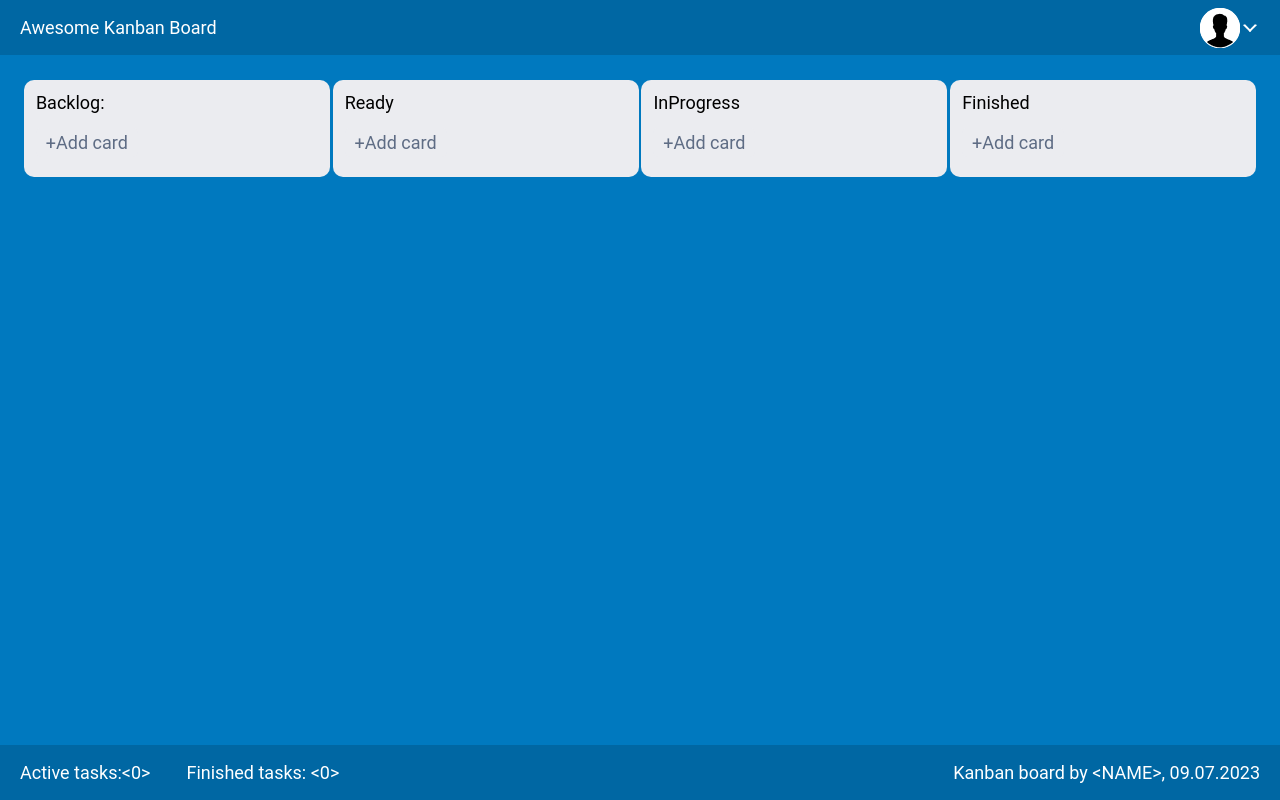
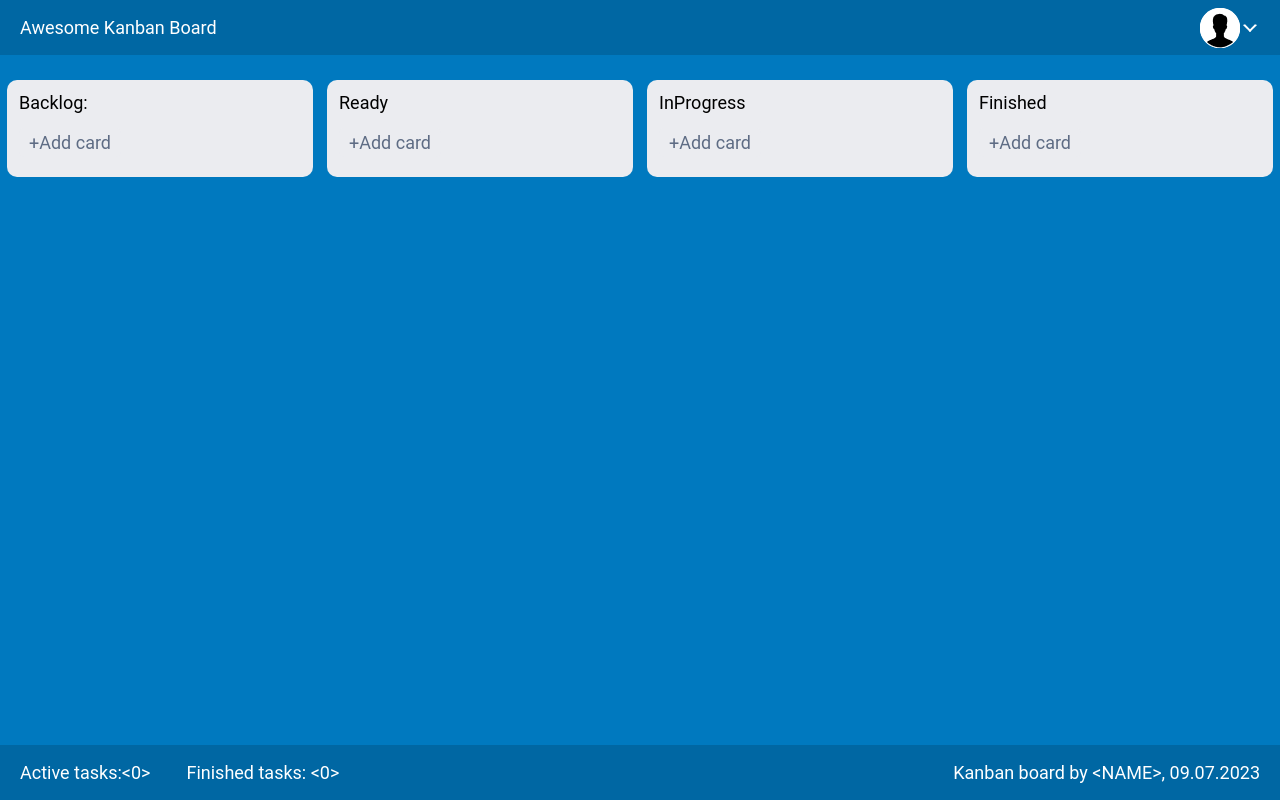
Before and after one commit to PickleRick56/Kanban, a React (Create React App) app: page / in a window 1280 px wide. Built offline with nearby package versions, Linux system fonts and the light colour scheme.

Commit message:
max-width 1300px

```diff
--- a/src/App.css
+++ b/src/App.css
@@ -30,7 +30,7 @@ a {
 }
 
 .max-width{
-  max-width: 1235px;
+  max-width: 1300px;
 
 }
 
```
